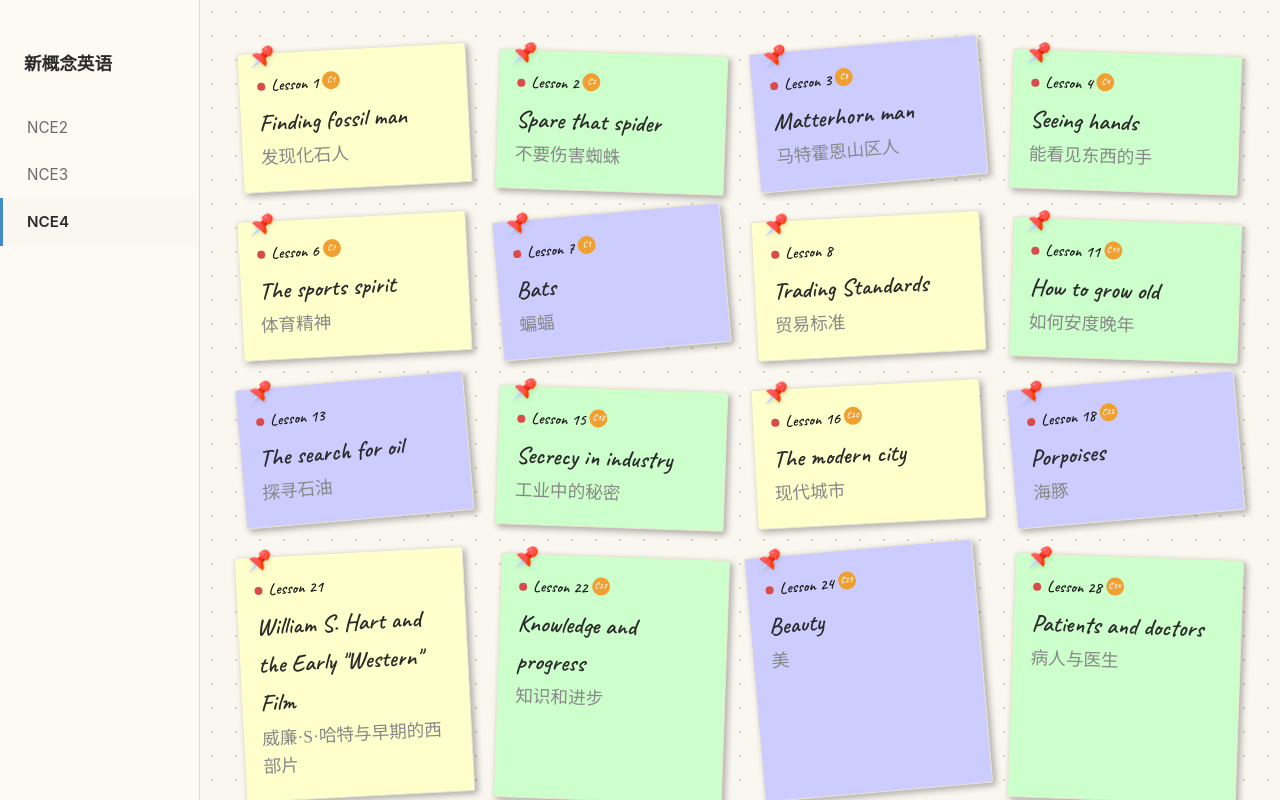
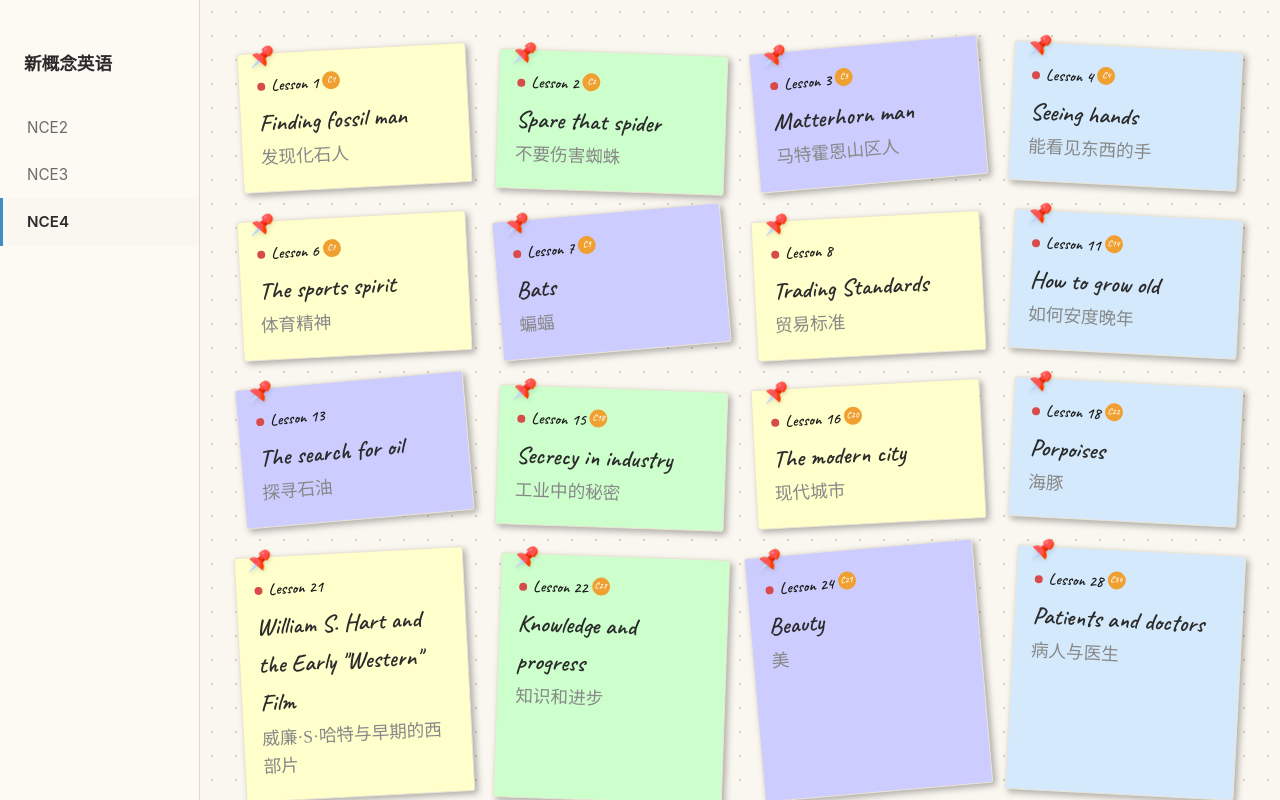
Before and after one commit to farisni/nce-proj, a Vue app: page / in a window 1280 px wide. Shown: the top 800 px of the page. Built offline with nearby package versions, Linux system fonts and the light colour scheme; a web font is replaced by a local one.

Commit message:
style: 卡片增加天空淡蓝配色

```diff
--- a/src/views/Home.vue
+++ b/src/views/Home.vue
@@ -79,6 +79,12 @@ function goArticle(id: string) {
     top: -4px;
   }
 
+  &:nth-child(4n) {
+    background: #d4eafc;
+    transform: rotate(3deg);
+    top: -2px;
+  }
+
 }
 
 .card-title { font-size: 1.25rem; font-weight: 600; color: var(--color-text); line-height: 1.6; }
```
